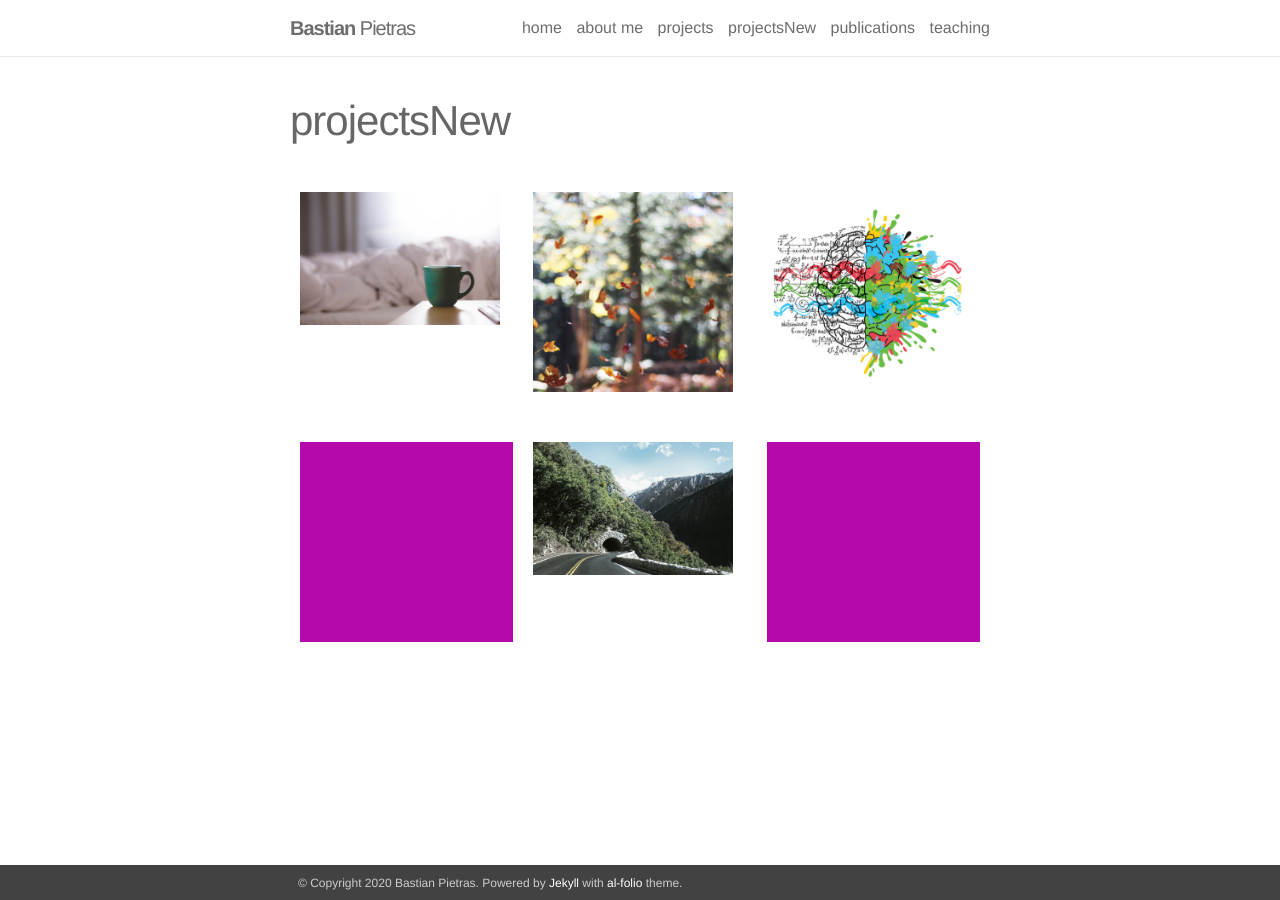
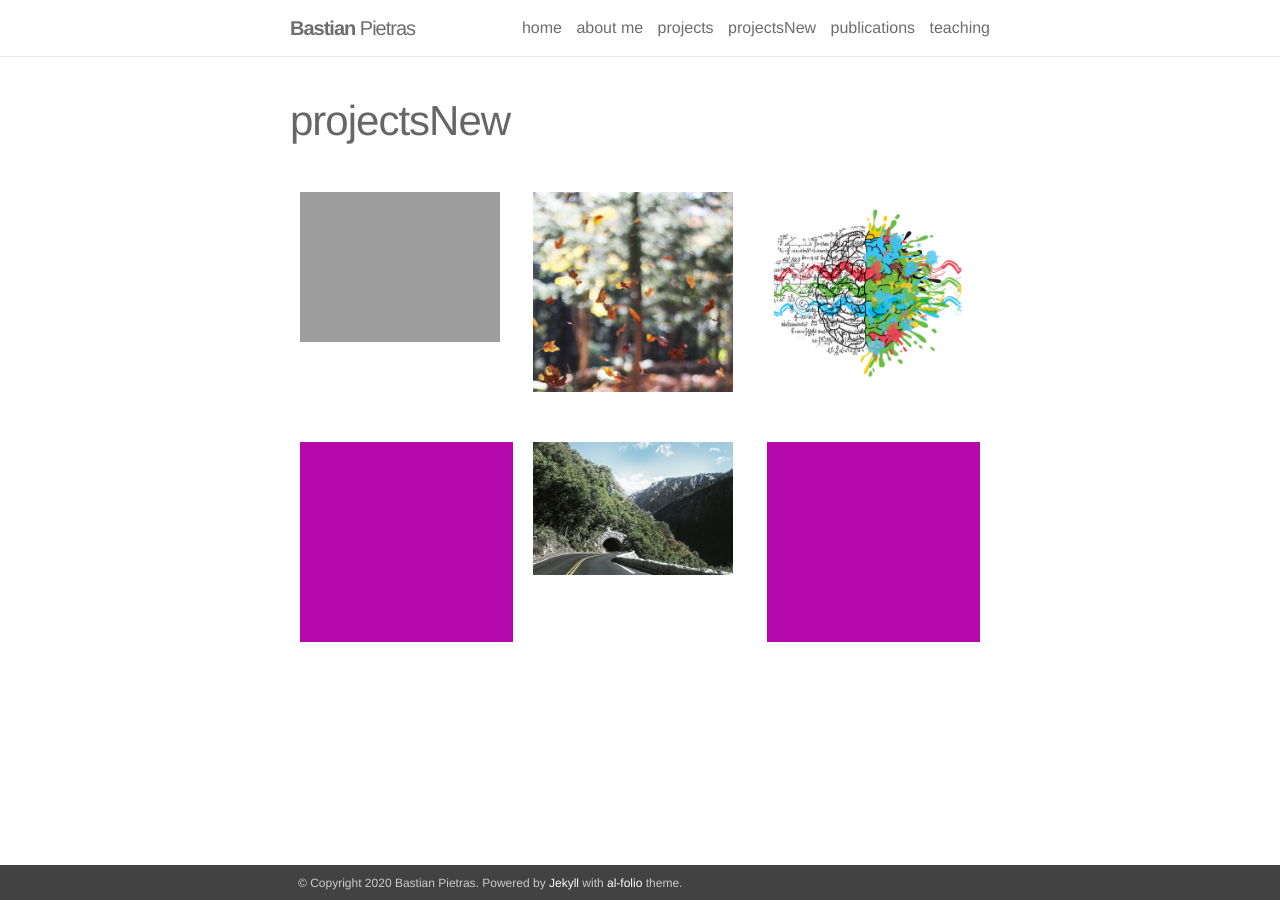
Before and after one commit to BastianPietras/bastianpietras.github.io, a Jekyll site: the page built from _pages/projectsNew.md, in a window 1280 px wide. Built offline with Jekyll 4.4.1, drawn with Linux system fonts in a browser that asks for light colours.

Commit message:
Update 1_project.markdown

```diff
--- a/_projects/1_project.markdown
+++ b/_projects/1_project.markdown
@@ -2,7 +2,7 @@
 layout: page
 title: Stochastic neural field model
 description:
-img: /assets/img/12.jpg
+img: /assets/img/stochring_cover.pdf
 redirect: https://www.youtube.com/watch?v=hLkP9h434fI
 ---
 
```
